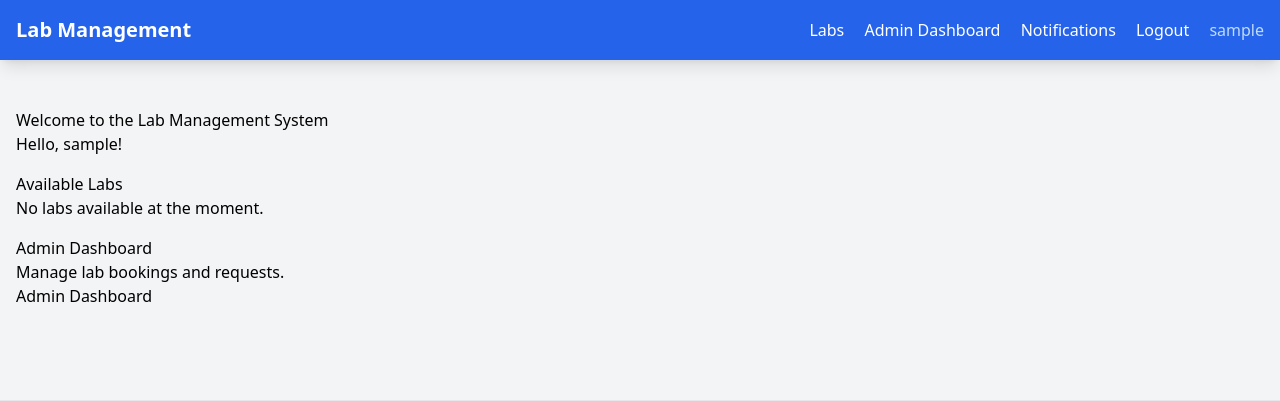
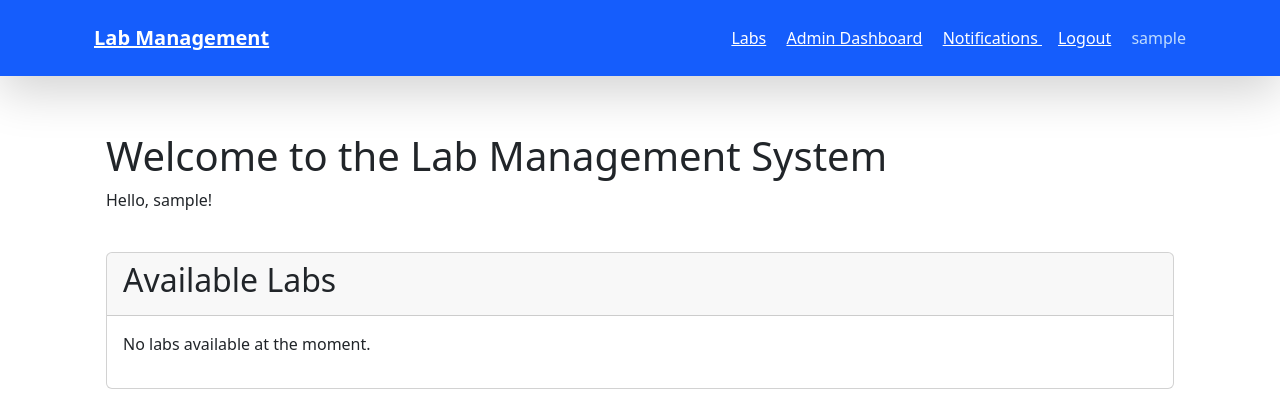
Before and after one commit to ayubsoft254/lab_mgmt_sys, a Django app: page / in a window 1280 px wide. Shown: the top 401 px of the page. Run offline with Django 5.2, Linux system fonts and the light colour scheme; the visitor is signed in with stand-in values (Sample User, id 1); data that the repository does not hold is empty; some libraries are stand-ins or nearby versions.

Commit message:
Add authentication settings and update base template for improved user experience

```diff
--- a/src/settings.py
+++ b/src/settings.py
@@ -72,6 +72,11 @@ TEMPLATES = [
 
 WSGI_APPLICATION = 'src.wsgi.application'
 
+# Authentication settings
+LOGIN_URL = 'login'  # This tells @login_required to redirect to the URL named 'login'
+LOGIN_REDIRECT_URL = 'home'  # Where to redirect after successful login (optional)
+LOGOUT_REDIRECT_URL = 'login'  # Where to redirect after logout
+
 
 # Database
 # https://docs.djangoproject.com/en/5.1/ref/settings/#databases
--- a/templates/base.html
+++ b/templates/base.html
@@ -5,23 +5,26 @@
     <meta charset="UTF-8">
     <meta name="viewport" content="width=device-width, initial-scale=1.0">
     <title>{% block title %}Lab Management System{% endblock %}</title>
-    <script src="https://cdn.tailwindcss.com"></script>
+    <script src="https://cdn.jsdelivr.net/npm/@tailwindcss/browser@4"></script>
+    <link href="https://cdn.jsdelivr.net/npm/bootstrap@5.3.3/dist/css/bootstrap.min.css" rel="stylesheet" integrity="sha384-QWTKZyjpPEjISv5WaRU9OFeRpok6YctnYmDr5pNlyT2bRjXh0JMhjY6hW+ALEwIH" crossorigin="anonymous">
+
+
 </head>
 <body class="bg-gray-100 min-h-screen">
     <nav class="bg-blue-600 text-white shadow-lg">
         <div class="container mx-auto px-4">
             <div class="flex justify-between items-center py-4">
-                <a href="{% url 'home' %}" class="text-xl font-bold">Lab Management</a>
+                <a href="{% url 'home' %}" class="text-xl font-bold text-white">Lab Management</a>
                 <div class="space-x-4">
                     {% if user.is_authenticated %}
-                        <a href="{% url 'lab_list' %}" class="hover:text-blue-200">Labs</a>
+                        <a href="{% url 'lab_list' %}" class="text-white hover:text-blue-200">Labs</a>
                         {% if user.is_lecturer %}
-                            <a href="{% url 'lecturer_booking' %}" class="hover:text-blue-200">Book Lab Session</a>
+                            <a href="{% url 'lecturer_booking' %}" class="text-white hover:text-blue-200">Book Lab Session</a>
                         {% endif %}
                         {% if user.is_admin %}
-                            <a href="{% url 'admin_dashboard' %}" class="hover:text-blue-200">Admin Dashboard</a>
+                            <a href="{% url 'admin_dashboard' %}" class="text-white hover:text-blue-200">Admin Dashboard</a>
                         {% endif %}
-                        <a href="{% url 'notification_list' %}" class="hover:text-blue-200 relative">
+                        <a href="{% url 'notification_list' %}" class="text-white hover:text-blue-200 relative">
                             Notifications
                             {% if unread_notifications_count > 0 %}
                                 <span class="absolute -top-1 -right-2 bg-red-500 text-white text-xs rounded-full h-4 w-4 flex items-center justify-center">
@@ -29,11 +32,11 @@
                                 </span>
                             {% endif %}
                         </a>
-                        <a href="{% url 'logout' %}" class="hover:text-blue-200">Logout</a>
+                        <a href="{% url 'logout' %}" class="text-white hover:text-blue-200">Logout</a>
                         <span class="text-blue-200">{{ user.username }}</span>
                     {% else %}
-                        <a href="{% url 'login' %}" class="hover:text-blue-200">Login</a>
-                        <a href="{% url 'register' %}" class="hover:text-blue-200">Register</a>
+                        <a href="{% url 'login' %}" class="text-white hover:text-blue-200">Login</a>
+                        <a href="{% url 'register' %}" class="text-white hover:text-blue-200">Register</a>
                     {% endif %}
                 </div>
             </div>
```
